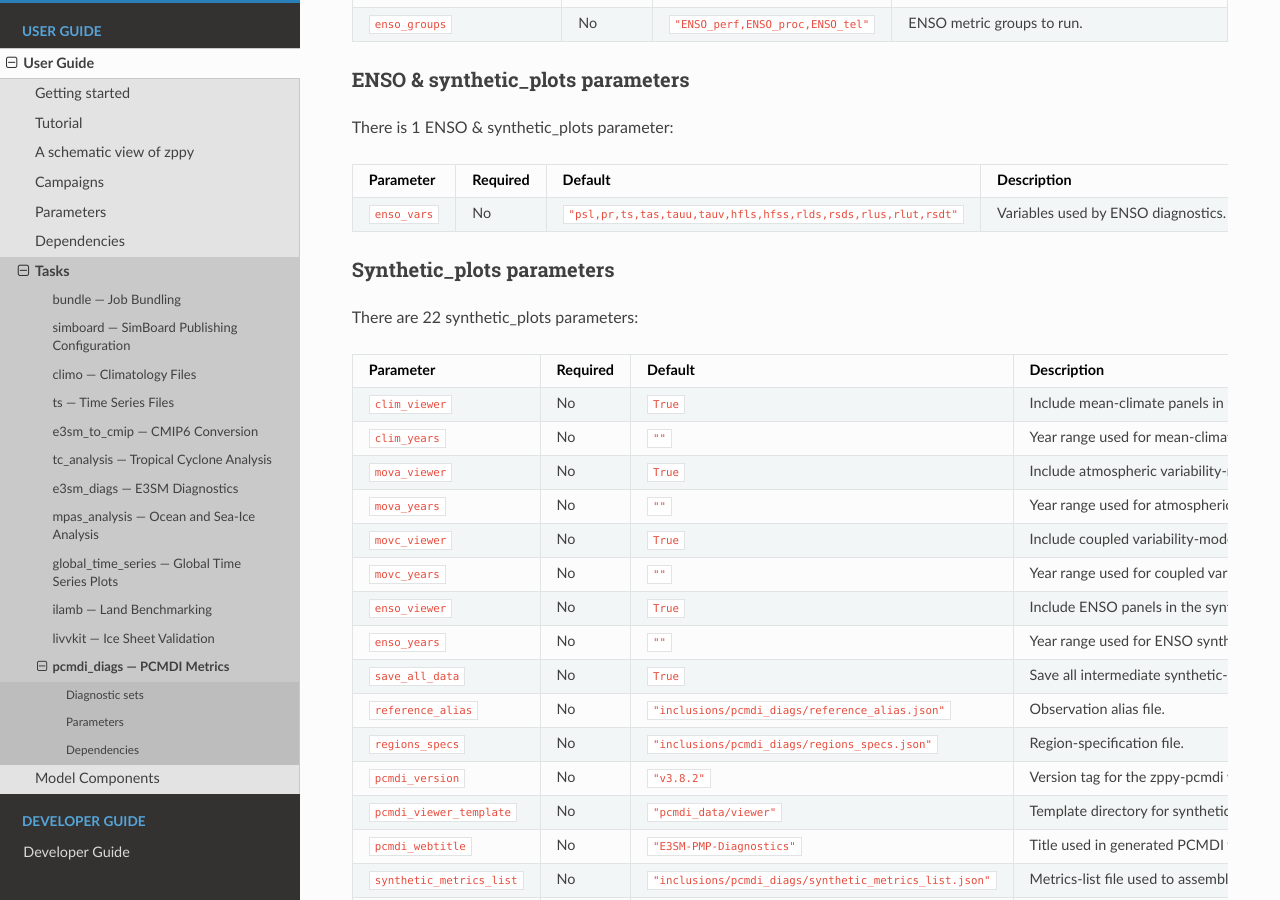
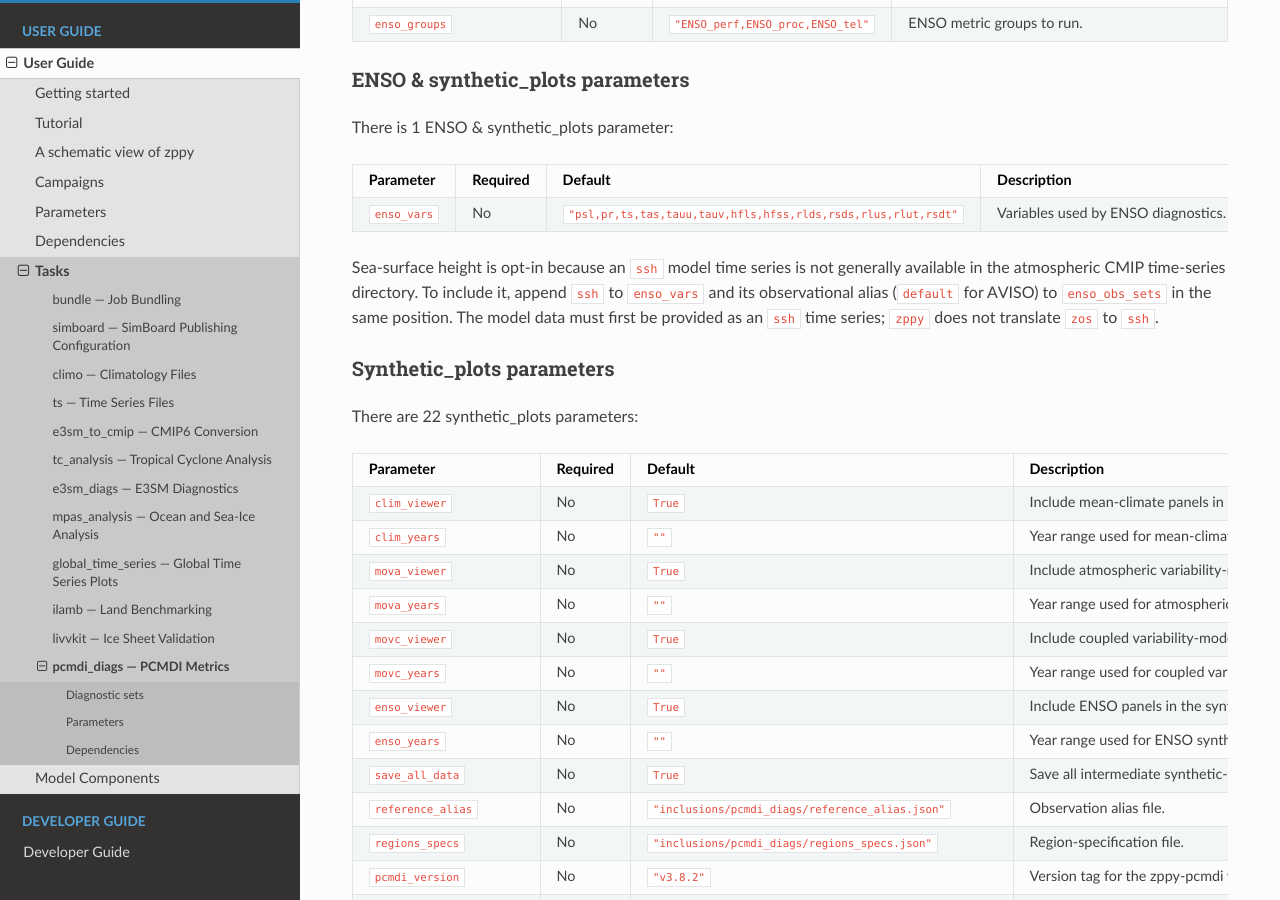
Before and after one commit to E3SM-Project/zppy, a Sphinx documentation site: the page built from docs/source/user_guide/tasks/pcmdi_diags.rst, in a window 1280 px wide and 900 px high, scrolled down 3624 px. Built offline with Sphinx 7.4.7 and the Read the Docs theme 3.1.0, drawn with Linux system fonts in a browser that asks for light colours; pages that are not in the unit, such as notebooks, are missing from menus.

Commit message:
Make PCMDI sea-surface height opt-in

```diff
--- a/docs/source/user_guide/tasks/pcmdi_diags.rst
+++ b/docs/source/user_guide/tasks/pcmdi_diags.rst
@@ -363,6 +363,13 @@ There is 1 ENSO & synthetic_plots parameter:
      - ``"psl,pr,ts,tas,tauu,tauv,hfls,hfss,rlds,rsds,rlus,rlut,rsdt"``
      - Variables used by ENSO diagnostics.
 
+Sea-surface height is opt-in because an ``ssh`` model time series is not
+generally available in the atmospheric CMIP time-series directory. To include
+it, append ``ssh`` to ``enso_vars`` and its observational alias (``default``
+for AVISO) to ``enso_obs_sets`` in the same position. The model data must first
+be provided as an ``ssh`` time series; ``zppy`` does not translate ``zos`` to
+``ssh``.
+
 Synthetic_plots parameters
 ~~~~~~~~~~~~~~~~~~~~~~~~~~
 
```
Also changed, not shown: 3 other files.
